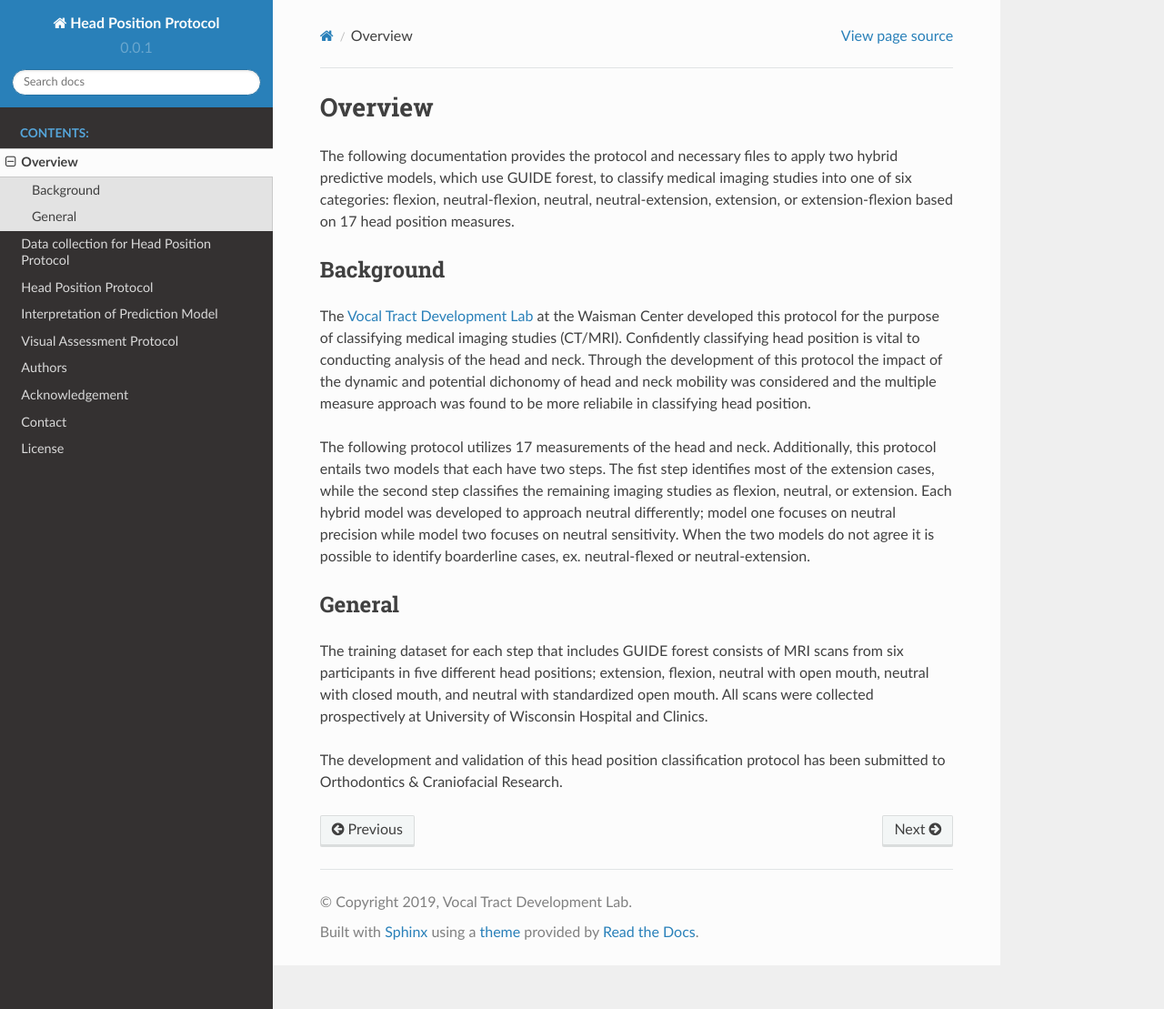
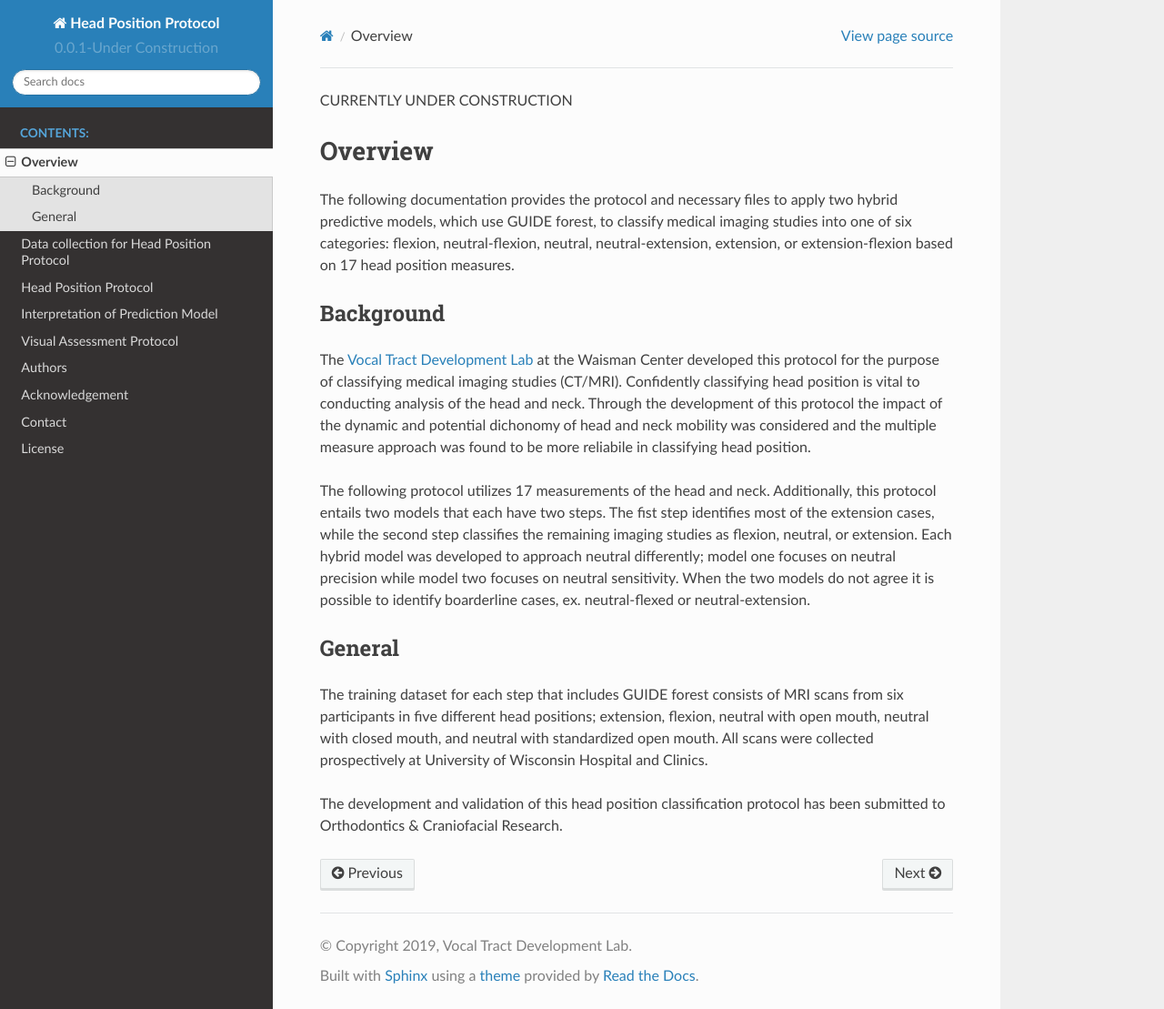
Before and after one commit to vocaltractlab/headpositiondoc, a Sphinx documentation site: the page built from source/overview.rst, in a window 1280 px wide and 1109 px high. Shown: the whole window at 91% size. Built offline with Sphinx 7.4.7 and the Read the Docs theme 2.0.0, drawn with Linux system fonts in a browser that asks for light colours.

Commit message:
under construction

```diff
--- a/source/conf.py
+++ b/source/conf.py
@@ -54,9 +54,9 @@ author = u'Courtney Miller'
 # built documents.
 #
 # The short X.Y version.
-version = u'0.0.1'
+version = u'0.0.1-Under Construction'
 # The full version, including alpha/beta/rc tags.
-release = u'0.0.1'
+release = u'0.0.1-Under Construction'
 
 # The language for content autogenerated by Sphinx. Refer to documentation
 # for a list of supported languages.
@@ -126,7 +126,7 @@ latex_elements = {
 # (source start file, target name, title,
 #  author, documentclass [howto, manual, or own class]).
 latex_documents = [
-    (master_doc, 'HPDoc.tex', u'HPDoc Documentation',
+    (master_doc, 'HeadPositionDoc.tex', u'Head Position Documentation',
      u'Courtney Miller', 'manual'),
 ]
 
@@ -136,7 +136,7 @@ latex_documents = [
 # One entry per manual page. List of tuples
 # (source start file, name, description, authors, manual section).
 man_pages = [
-    (master_doc, 'hpdoc', u'HPDoc Documentation',
+    (master_doc, 'hpdoc', u'Head Position Documentation',
      [author], 1)
 ]
 
@@ -147,7 +147,7 @@ man_pages = [
 # (source start file, target name, title, author,
 #  dir menu entry, description, category)
 texinfo_documents = [
-    (master_doc, 'HPDoc', u'HPDoc Documentation',
+    (master_doc, 'HPDoc', u'Head Position Documentation',
      author, 'HPDoc', 'One line description of project.',
      'Miscellaneous'),
 ]
--- a/source/overview.rst
+++ b/source/overview.rst
@@ -1,3 +1,8 @@
+
+
+CURRENTLY UNDER CONSTRUCTION
+
+
 Overview
 ========
 
```
